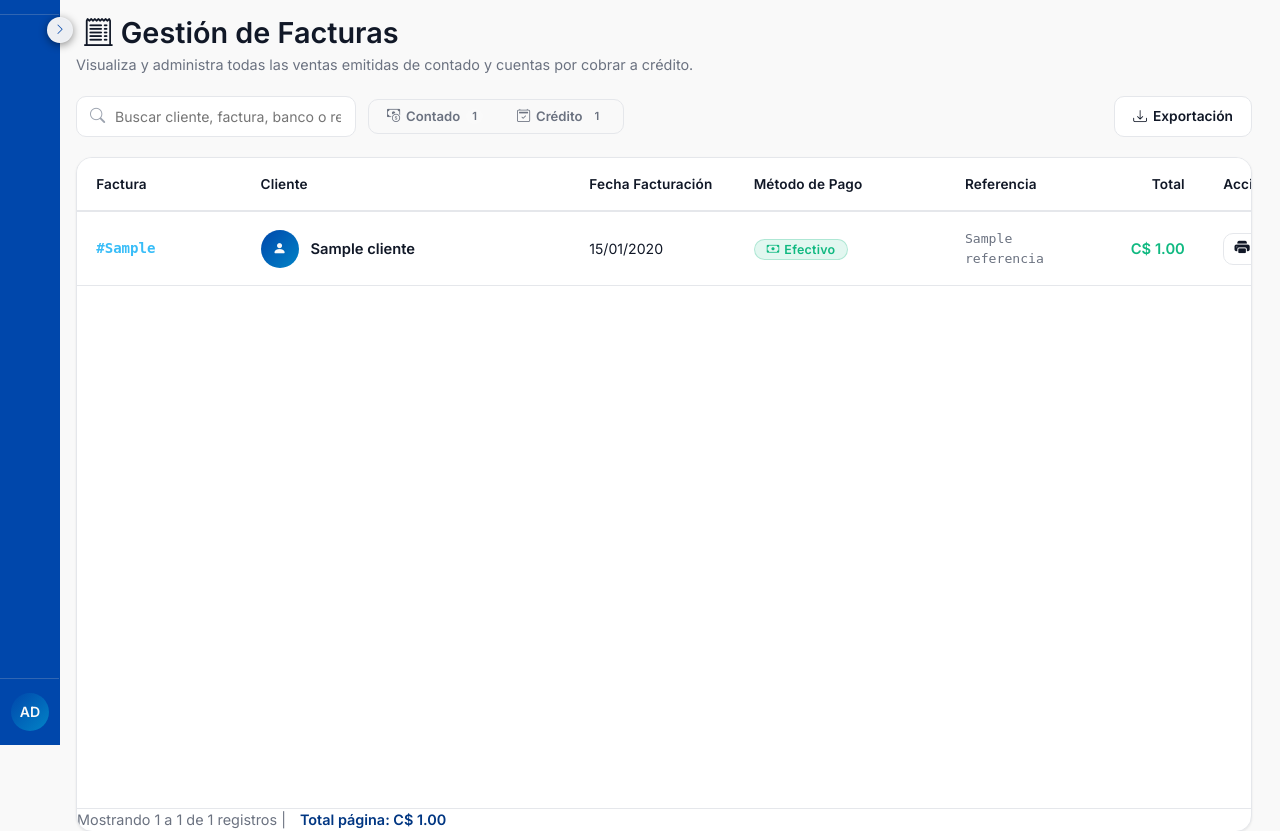
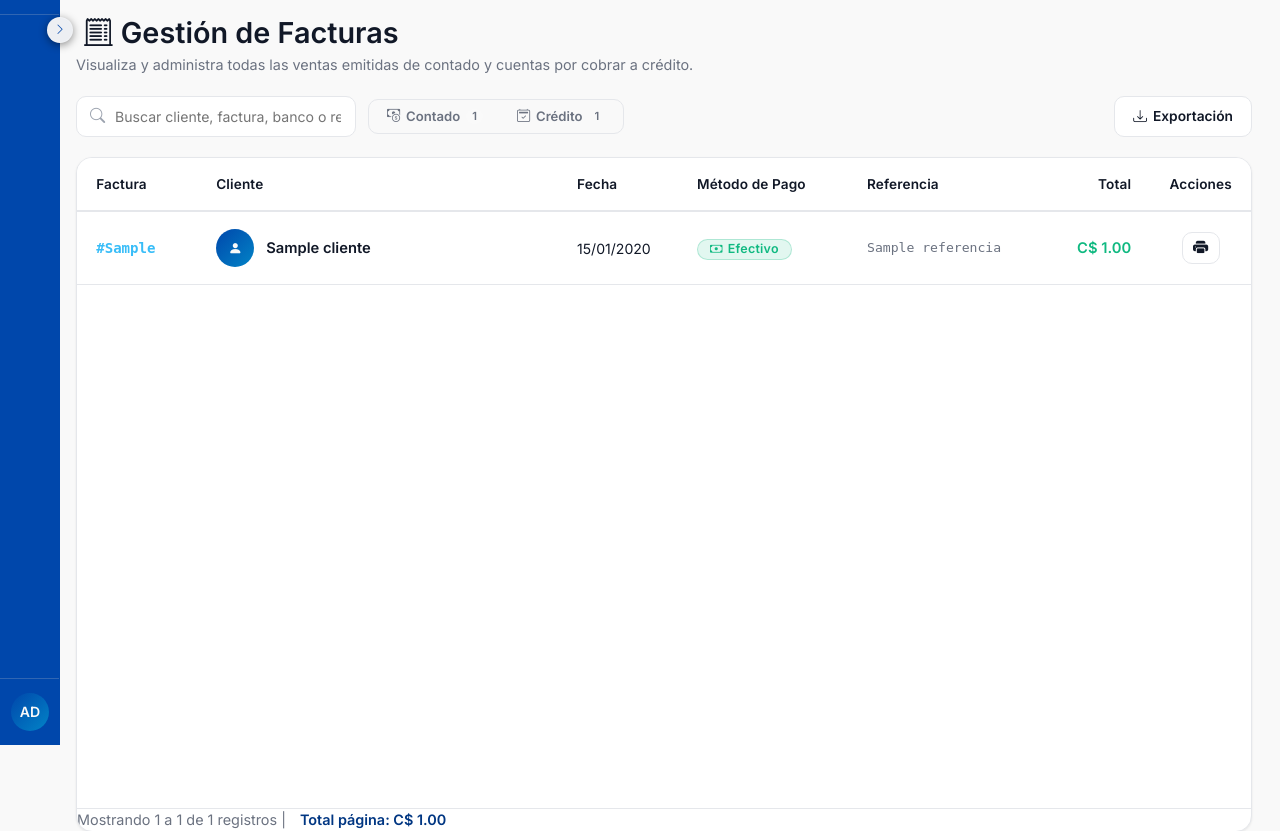
Before and after one commit to roynitorres/SistemaERPWinie, a Python web app: template templates/pagos/pagos_contado.html in a window 1280 px wide. Shown: the part 55-886 px from the top of the page. Run offline with Jinja, Linux system fonts and the light colour scheme; the template is opened without the code that fills it: most values are stand-ins (such as "Sample title", 1, 10 or a date in 2020); some libraries are stand-ins or nearby versions.

Commit message:
style(contado): optimizar distribucion de columnas sin porcentajes fijos y con anchos adaptables

```diff
--- a/templates/pagos/pagos_contado.html
+++ b/templates/pagos/pagos_contado.html
@@ -51,16 +51,16 @@
     <!-- ===================================== -->
     <div class="panel" style="padding: 0; overflow: hidden; background-color: var(--color-bg-card); border: 1px solid var(--color-border); border-radius: 16px;">
         <div class="table-responsive">
-            <table class="data-table">
+            <table class="data-table" style="table-layout: auto;">
                 <thead class="data-table__head">
                     <tr>
-                        <th style="width: 14%;">Factura</th>
-                        <th style="width: 28%;">Cliente</th>
-                        <th style="width: 14%;">Fecha Facturación</th>
-                        <th style="width: 18%;">Método de Pago</th>
-                        <th style="width: 12%;">Referencia</th>
-                        <th style="text-align: right; width: 10%;">Total</th>
-                        <th style="text-align: center; width: 4%;">Acciones</th>
+                        <th style="width: 120px; white-space: nowrap;">Factura</th>
+                        <th style="min-width: 220px;">Cliente</th>
+                        <th style="width: 120px; white-space: nowrap;">Fecha</th>
+                        <th style="width: 170px; white-space: nowrap;">Método de Pago</th>
+                        <th style="width: 140px; white-space: nowrap;">Referencia</th>
+                        <th style="width: 130px; text-align: right; white-space: nowrap;">Total</th>
+                        <th style="width: 70px; text-align: center; white-space: nowrap;">Acciones</th>
                     </tr>
                 </thead>
                 <tbody id="tablaPagos">
@@ -81,7 +81,7 @@
 
                     <!-- FILA PRINCIPAL -->
                     <tr class="data-table__row fila-factura" data-mes="{{ venta.fecha_venta.strftime('%Y-%m') if venta.fecha_venta else '' }}">
-                        <td class="data-table__cell" style="font-weight: 800; font-family: monospace; color: #38bdf8;">
+                        <td class="data-table__cell" style="font-weight: 800; font-family: monospace; color: #38bdf8; white-space: nowrap;">
                             #{{ venta.numero_factura }}
                         </td>
                         <td class="data-table__cell">
@@ -94,10 +94,10 @@
                                 </div>
                             </div>
                         </td>
-                        <td class="data-table__cell" style="color: var(--color-text-main);">
+                        <td class="data-table__cell" style="color: var(--color-text-main); white-space: nowrap;">
                             {{ venta.fecha_venta.strftime('%d/%m/%Y') if venta.fecha_venta else '-' }}
                         </td>
-                        <td class="data-table__cell">
+                        <td class="data-table__cell" style="white-space: nowrap;">
                             {% if pago_info.forma == 'TRANSFERENCIA' %}
                                 <span class="badge-pill-apex" style="background: rgba(56, 189, 248, 0.12); color: #38bdf8; border: 1px solid rgba(56, 189, 248, 0.25); font-weight: 700; font-size: 0.76rem; padding: 4px 10px; border-radius: 6px; display: inline-flex; align-items: center; gap: 5px;">
                                     <i class="bi bi-phone"></i> {{ pago_info.banco or 'Transferencia' }}
@@ -108,13 +108,13 @@
                                 </span>
                             {% endif %}
                         </td>
-                        <td class="data-table__cell" style="font-family: monospace; font-size: 0.82rem; color: var(--color-text-muted);">
+                        <td class="data-table__cell" style="font-family: monospace; font-size: 0.82rem; color: var(--color-text-muted); white-space: nowrap;">
                             {{ pago_info.ref if pago_info.ref else '-' }}
                         </td>
-                        <td class="data-table__cell text-end" style="font-weight: 800; color: #10b981; font-size: 0.92rem;">
+                        <td class="data-table__cell text-end" style="font-weight: 800; color: #10b981; font-size: 0.92rem; white-space: nowrap;">
                             C$ {{ "%.2f"|format(venta.total_venta) }}
                         </td>
-                        <td class="data-table__cell text-center">
+                        <td class="data-table__cell text-center" style="white-space: nowrap;">
                             <!-- ACCIÓN DIRECTA: IMPRIMIR FACTURA (UN CLIC) -->
                             <a href="{{ url_for('pagos.factura', venta_id=venta.id) }}" target="_blank" class="btn-apex-outline" title="Imprimir Factura #{{ venta.numero_factura }}" style="width: 32px; height: 32px; padding: 0; display: inline-flex; align-items: center; justify-content: center; border-radius: 8px; color: var(--color-text-main); text-decoration: none;">
                                 <i class="bi bi-printer-fill" style="font-size: 0.95rem;"></i>
```
